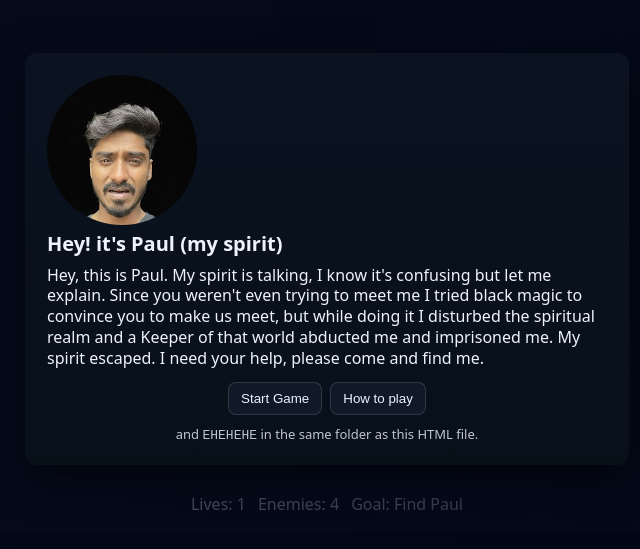
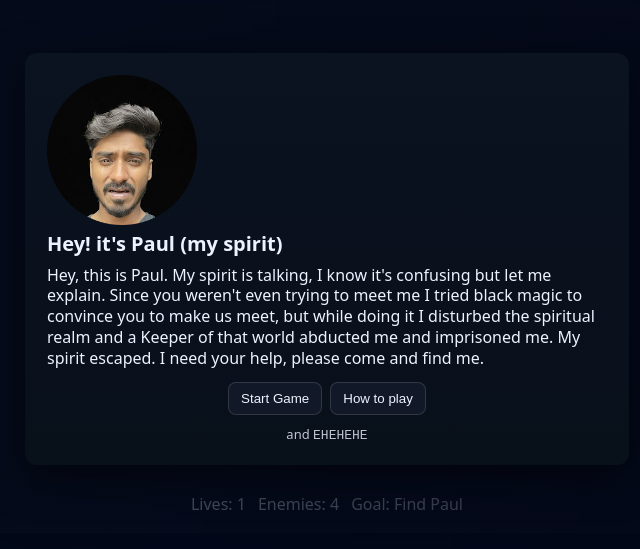
Before and after one commit to paul7m12d/save-min2, a plain HTML site: page index.html in a window 1280 px wide. Shown: the part 141-690 px from the top of the page, without its empty margins (313-953 px from the left). Drawn offline with Linux system fonts and the light colour scheme.

Commit message:
Update index.html

```diff
--- a/index.html
+++ b/index.html
@@ -72,7 +72,7 @@
       <div>Avoid enemies (red). If they touch you it's game over.</div>
       <div>The enemies patrol randomly and will chase if you're nearby.</div>
     </div>
-    <div class="muted"> <code></code> and <code>EHEHEHE</code> in the same folder as this HTML file.</div>
+    <div class="muted"> <code></code> and <code>EHEHEHE</code></div>
   </div>
 </div>
 
```
